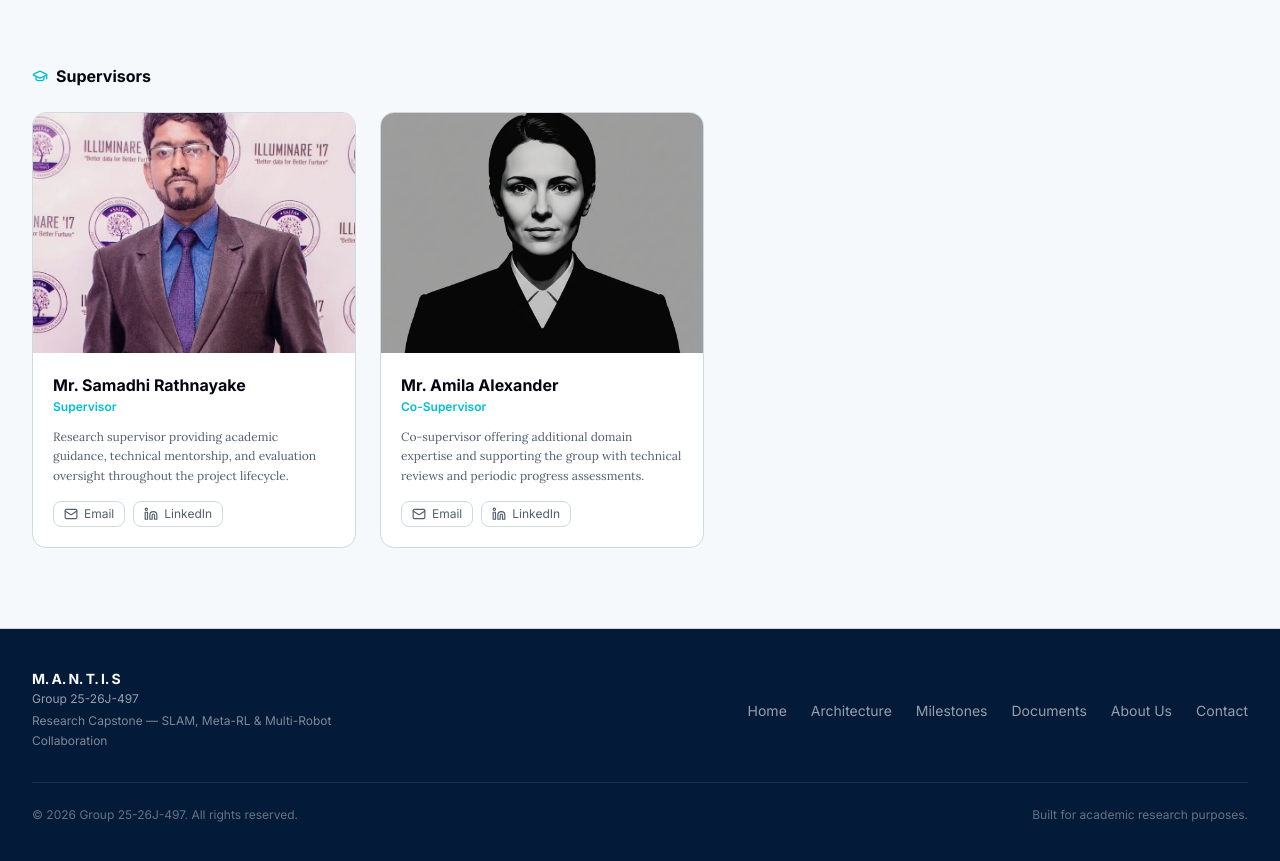
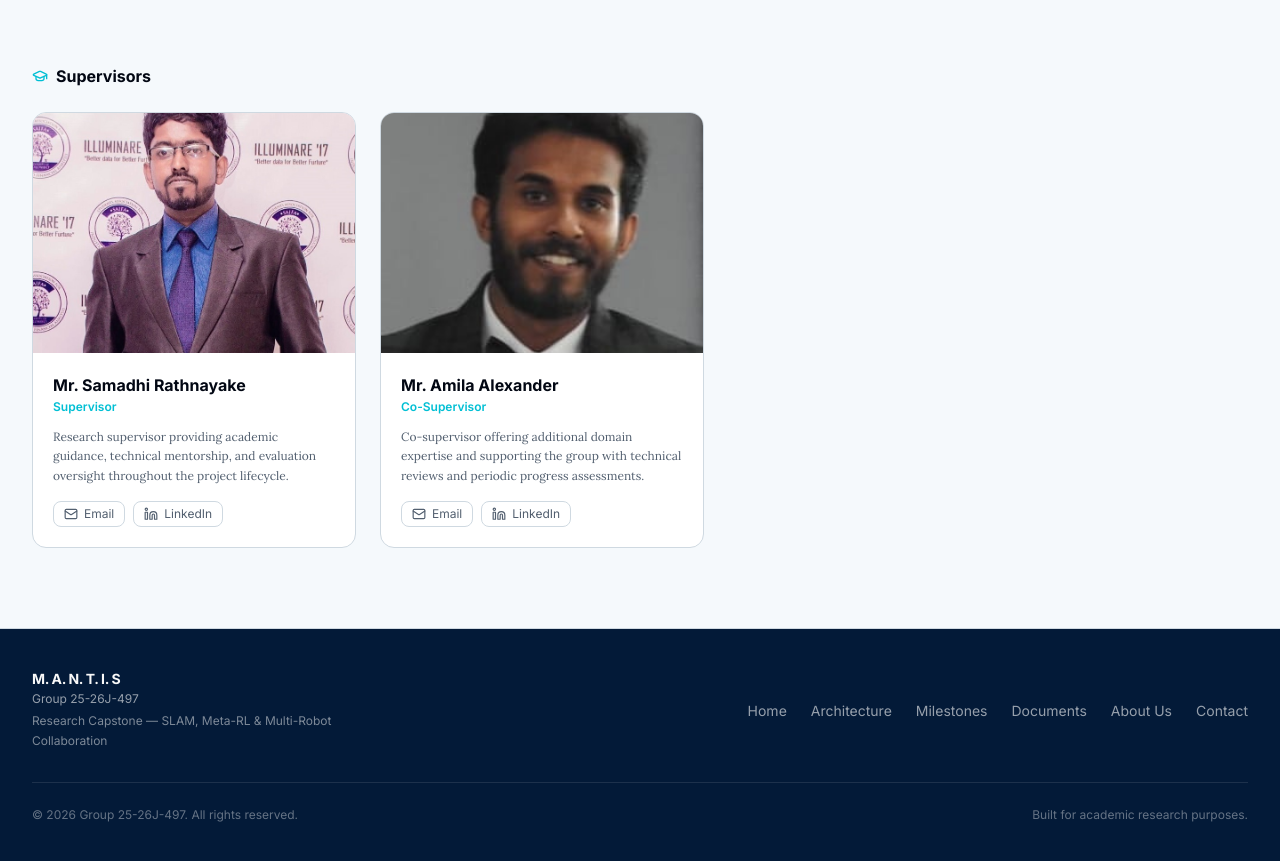
Before and after one commit to Research-Project-25-26J-497/rp_web, a Next.js app: page /about in a window 1280 px wide. Shown: the part 918-1779 px from the top of the page. Built offline with nearby package versions, Linux system fonts and the light colour scheme.

Commit message:
Update avatar for Mr. Amila Alexander and add new image file

```diff
--- a/app/about/page.tsx
+++ b/app/about/page.tsx
@@ -80,7 +80,7 @@ const supervisors: Person[] = [
   {
     name: 'Mr. Amila Alexander',
     role: 'Co-Supervisor',
-    avatar: '/avatar-placeholder.jpg',
+    avatar: '/alexander.jpeg',
     linkedin: '#',
     email: 'amila.al@sliit.lk',
     bio: 'Co-supervisor offering additional domain expertise and supporting the group with technical reviews and periodic progress assessments.',
```
Also changed, not shown: public/alexander.jpeg (added).
